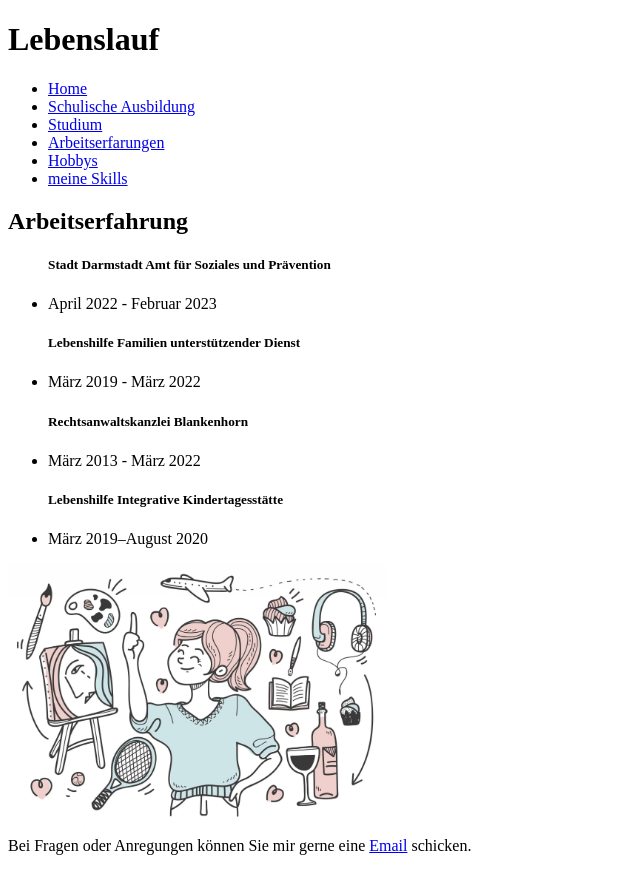
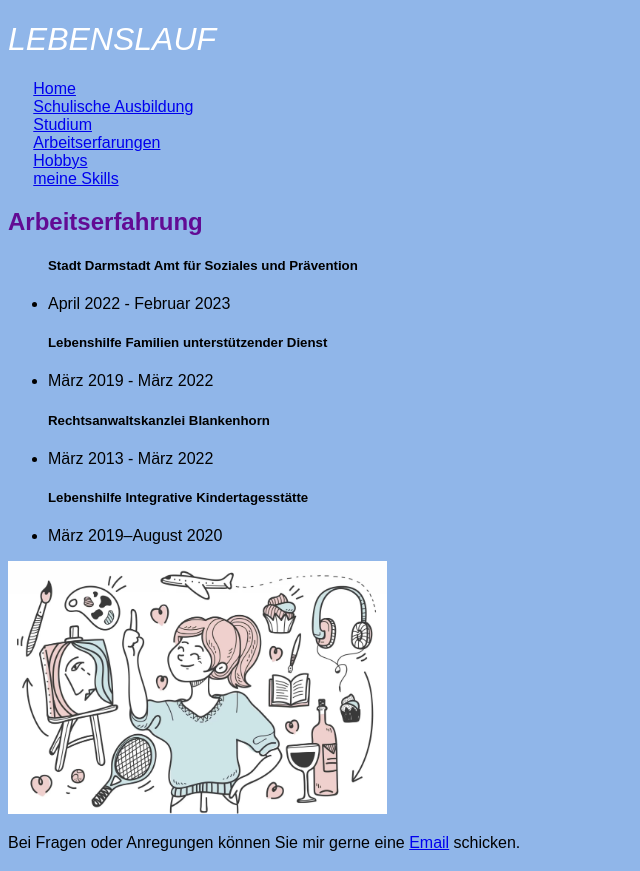
Before and after one commit to BILLINGEVA/Website_-ber_mich, a plain HTML site: page Arbeit.html in a window 1280 px wide. Shown: the whole page, without its empty margins (0-640 px from the left). Drawn offline with Linux system fonts and the light colour scheme.

Commit message:
Lebenslauf in Farbe

```diff
--- a/Arbeit.html
+++ b/Arbeit.html
@@ -3,6 +3,7 @@
     <head>
         <meta charset="UTF-8">
         <title>Ich über mich</title>
+        <link rel="stylesheet" href="styles.css">
     </head>
     <body>
         <header>
--- /dev/null
+++ b/styles.css
@@ -0,0 +1,23 @@
+*{
+    background-color: rgb(144, 182, 233);
+    font-family: sans-serif
+}
+h1 {
+
+    color:rgb(255, 255, 255);
+    font-weight:lighter;
+    font-style: oblique;
+    text-transform: uppercase;
+
+}
+
+h2 {
+    color:rgb(98, 11, 148);
+    font-weight: bold;
+
+}
+
+nav ul{
+    list-style: none;
+    padding-left: 2%;
+}
```
Also changed, not shown: Hobby.html (+1 -0 lines), Schule.html (+1 -0 lines), Skills.html (+1 -0 lines), Studium.html (+1 -0 lines), index.html (+1 -0 lines).
